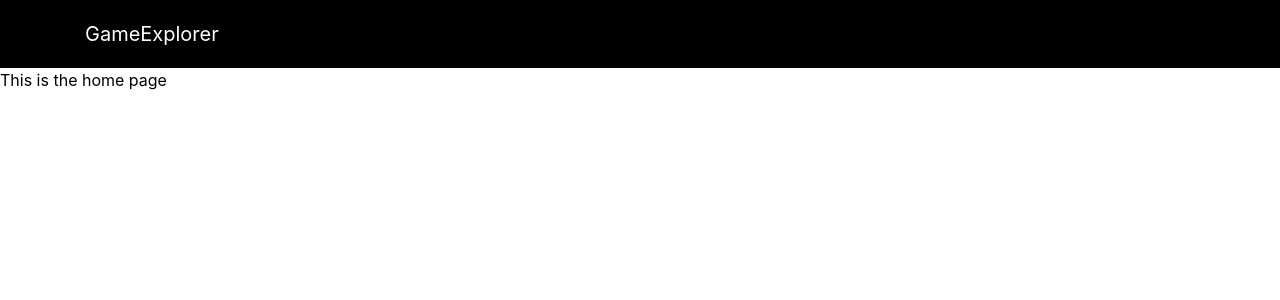
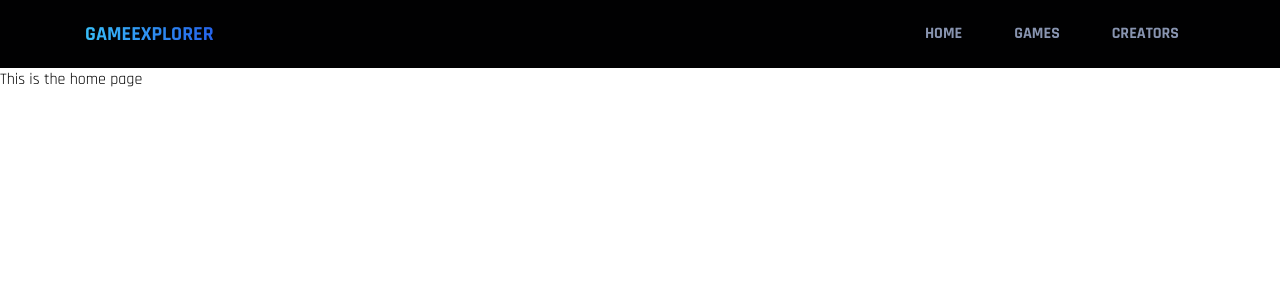
Before and after one commit to shsalima/game-explorer, a React (Vite) app: page / in a window 1280 px wide. Shown: the top 300 px of the page. Built offline with nearby package versions, Linux system fonts and the light colour scheme.

Commit message:
Finished the app header

```diff
--- a/src/App.css
+++ b/src/App.css
@@ -1,4 +1,9 @@
+@import url("https://fonts.googleapis.com/css2?family=Rajdhani:wght@300;400;500;600;700&display=swap");
 @import "tailwindcss";
+
+body {
+    font-family: "Rajdhani", sans-serif;
+}
 
 .container {
     padding-left: 15px;
--- a/src/components/layout/AppHeader.jsx
+++ b/src/components/layout/AppHeader.jsx
@@ -1,11 +1,47 @@
+import { Link } from "react-router";
+
 export default function AppHeader() {
+    const links = [
+        {
+            id: 1,
+            title: "home",
+            path: "/",
+        },
+        {
+            id: 1,
+            title: "games",
+            path: "/games",
+        },
+        {
+            id: 1,
+            title: "creators",
+            path: "/creators",
+        },
+    ];
+
+    const navList = links.map((link) => (
+        <li key={link.id}>
+            <Link
+                to={link.path}
+                className="text-[#8894B0] font-bold uppercase px-4 py-2 hover:bg-[#2563eb80] hover:text-[#38BDF8] transition"
+            >
+                {link.title}
+            </Link>
+        </li>
+    ));
+
     return (
         <header className="bg-[#010102] text-white py-5">
             <div className="container flex justify-between items-center">
-                <a href="./" className="text-xl">
+                <Link
+                    to="/"
+                    className="bg-[linear-gradient(to_right,#38BDF8,#2563EB)] text-transparent bg-clip-text text-xl font-bold uppercase"
+                >
                     GameExplorer
-                </a>
-                <nav></nav>
+                </Link>
+                <nav>
+                    <ul className="flex gap-5">{navList}</ul>
+                </nav>
             </div>
         </header>
     );
```
